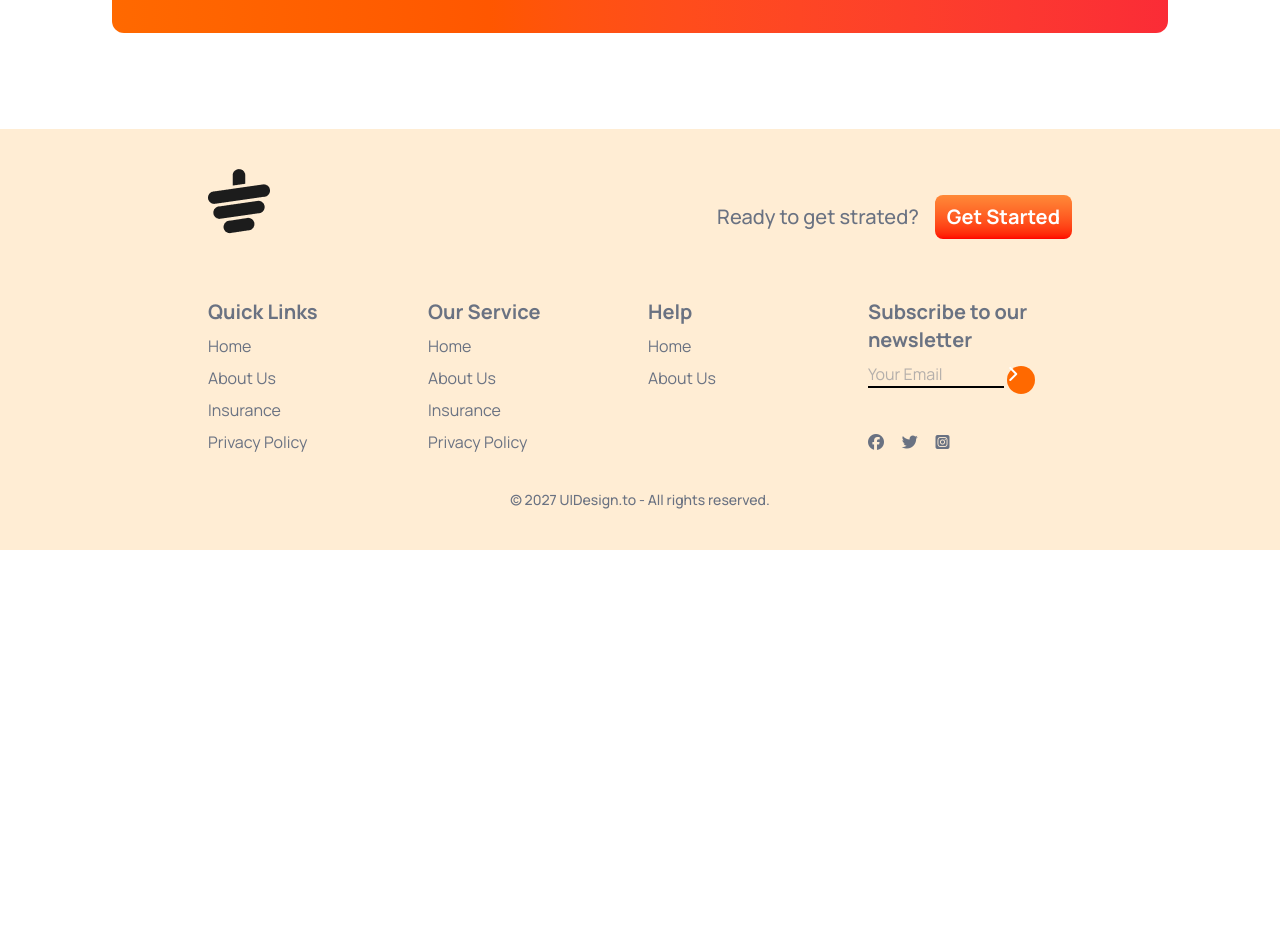
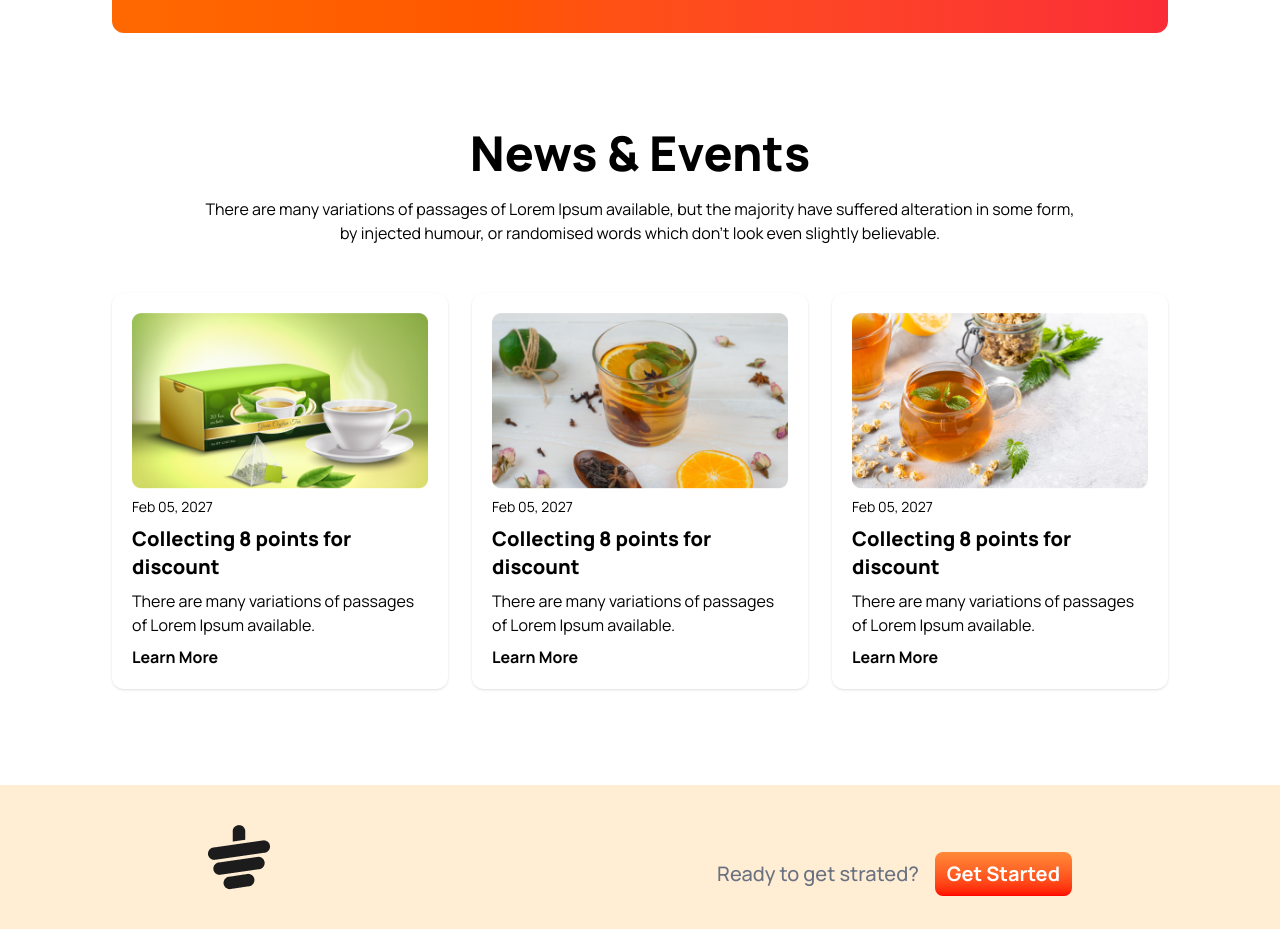
Before and after one commit to raihan-naime/tea-house-resources, a plain HTML site: page index.html in a window 1280 px wide. Shown: the part 2340-3269 px from the top of the page. Before the commit the page ends 2890 px from the top, so only its background shows below. Drawn offline with nearby package versions, Linux system fonts and the light colour scheme.

```diff
--- a/index.html
+++ b/index.html
@@ -209,6 +209,42 @@
             </div>
         </div>
         </section>
+
+        <!-- news section -->
+         <section class="mb-24">
+            <div>
+                <h1 class="text-black text-5xl font-extrabold text-center mb-5">News & Events</h1>
+                <p class="text-center mb-12">There are many variations of passages of Lorem Ipsum available, but the majority have suffered alteration in some form, <br> by injected humour, or randomised words which don't look even slightly believable. </p>
+
+                <div class="grid grid-cols-1 md:grid-cols-2 lg:grid-cols-3 gap-6">
+
+                    <!-- news card 1-->
+                    <div class="rounded-xl p-5 shadow-sm space-y-2">
+                        <img src="images/news-1.png" alt="">
+                        <p class="text-sm">Feb 05, 2027</p>
+                        <h3 class="text-black text-xl font-extrabold">Collecting 8 points for <br> discount</h3>
+                        <p>There are many variations of passages of Lorem Ipsum available.</p>
+                        <a class="text-black font-bold" href="">Learn More</a>
+                    </div>
+                    <!-- news card 2-->
+                    <div class="rounded-xl p-5 shadow-sm space-y-2">
+                        <img src="images/news-2.png" alt="">
+                        <p class="text-sm">Feb 05, 2027</p>
+                        <h3 class="text-black text-xl font-extrabold">Collecting 8 points for <br> discount</h3>
+                        <p>There are many variations of passages of Lorem Ipsum available.</p>
+                        <a class="text-black font-bold" href="">Learn More</a>
+                    </div>
+                    <!-- news card 3-->
+                    <div class="rounded-xl p-5 shadow-sm space-y-2">
+                        <img src="images/news-3.png" alt="">
+                        <p class="text-sm">Feb 05, 2027</p>
+                        <h3 class="text-black text-xl font-extrabold">Collecting 8 points for <br> discount</h3>
+                        <p>There are many variations of passages of Lorem Ipsum available.</p>
+                        <a class="text-black font-bold" href="">Learn More</a>
+                    </div>
+                </div>
+            </div>
+         </section>
     </main>
     <footer class="bg-orange-100 px-4 py-10 md:px-16 text-gray-500">
         <div class="w-9/12 mx-auto">
```
